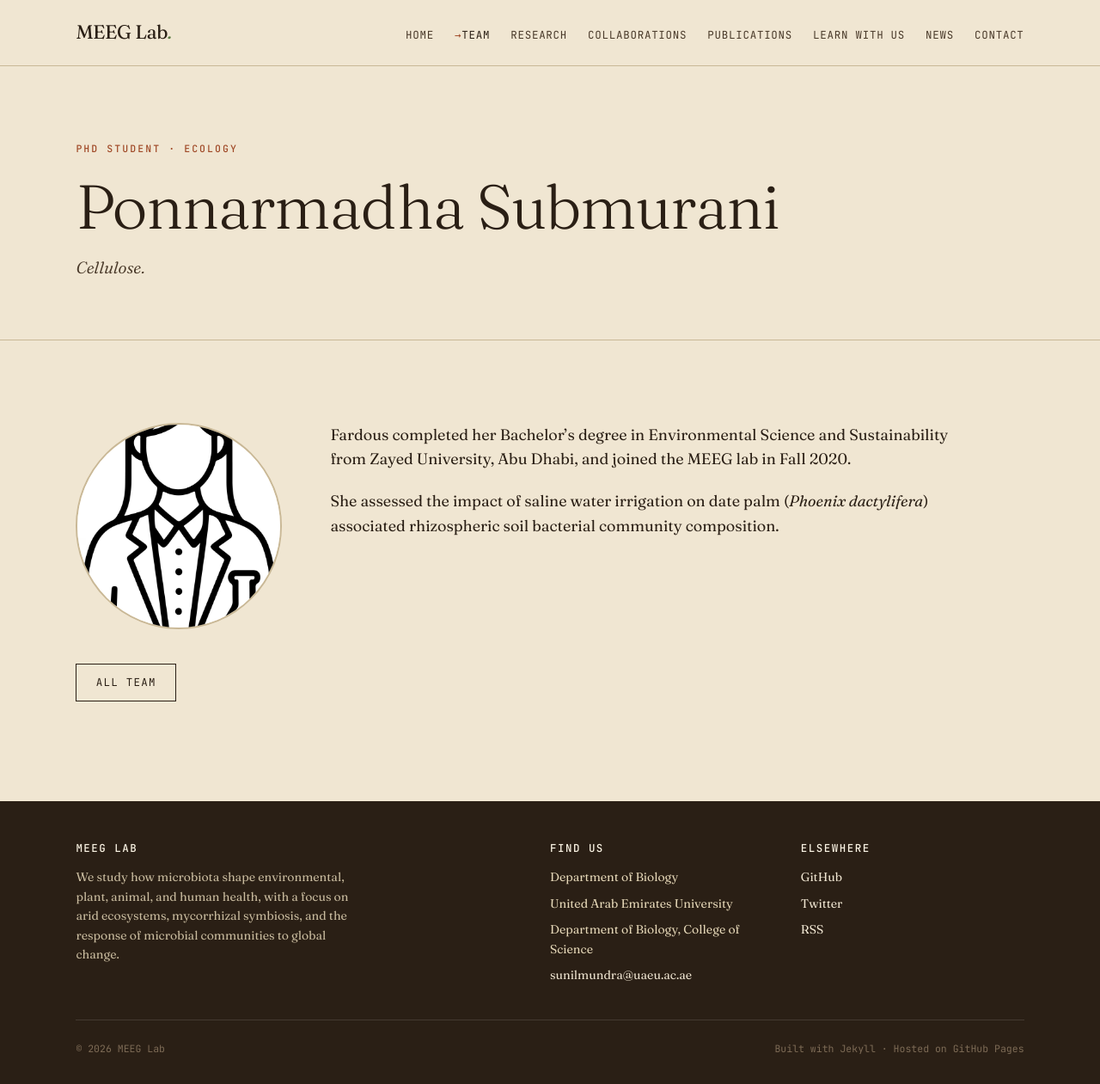
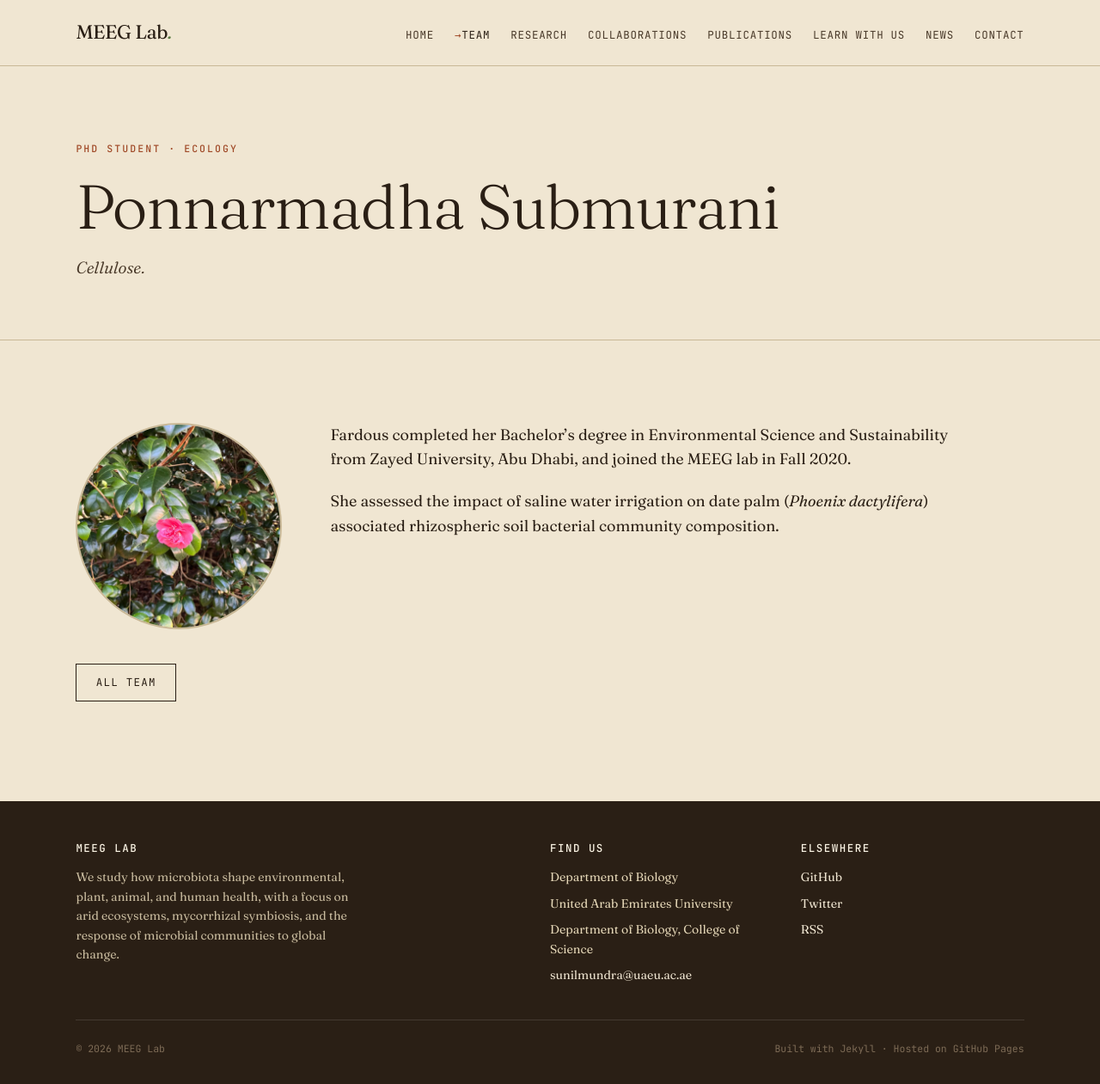
Before and after one commit to meeg-lab/meeg-lab.github.io, a Jekyll site: the page built from _team/ponn-s.md, in a window 1280 px wide and 1261 px high. Shown: the whole window at 86% size. Built offline with Jekyll 4.4.1, drawn with Linux system fonts in a browser that asks for light colours.

Commit message:
Update ponn-s.md

```diff
--- a/_team/ponn-s.md
+++ b/_team/ponn-s.md
@@ -3,7 +3,7 @@
 role: "PhD Student"
 subtitle: "Ecology"
 tagline: "Cellulose."
-photo: "/assets/images/female-icon.avif"
+photo: "assets/images/WhatsApp Image 2026-05-07 at 13.40.18.jpeg"
 order: 3
 ---
 Fardous completed her Bachelor's degree in Environmental Science and Sustainability from Zayed University, Abu Dhabi, and joined the MEEG lab in Fall 2020.
```
